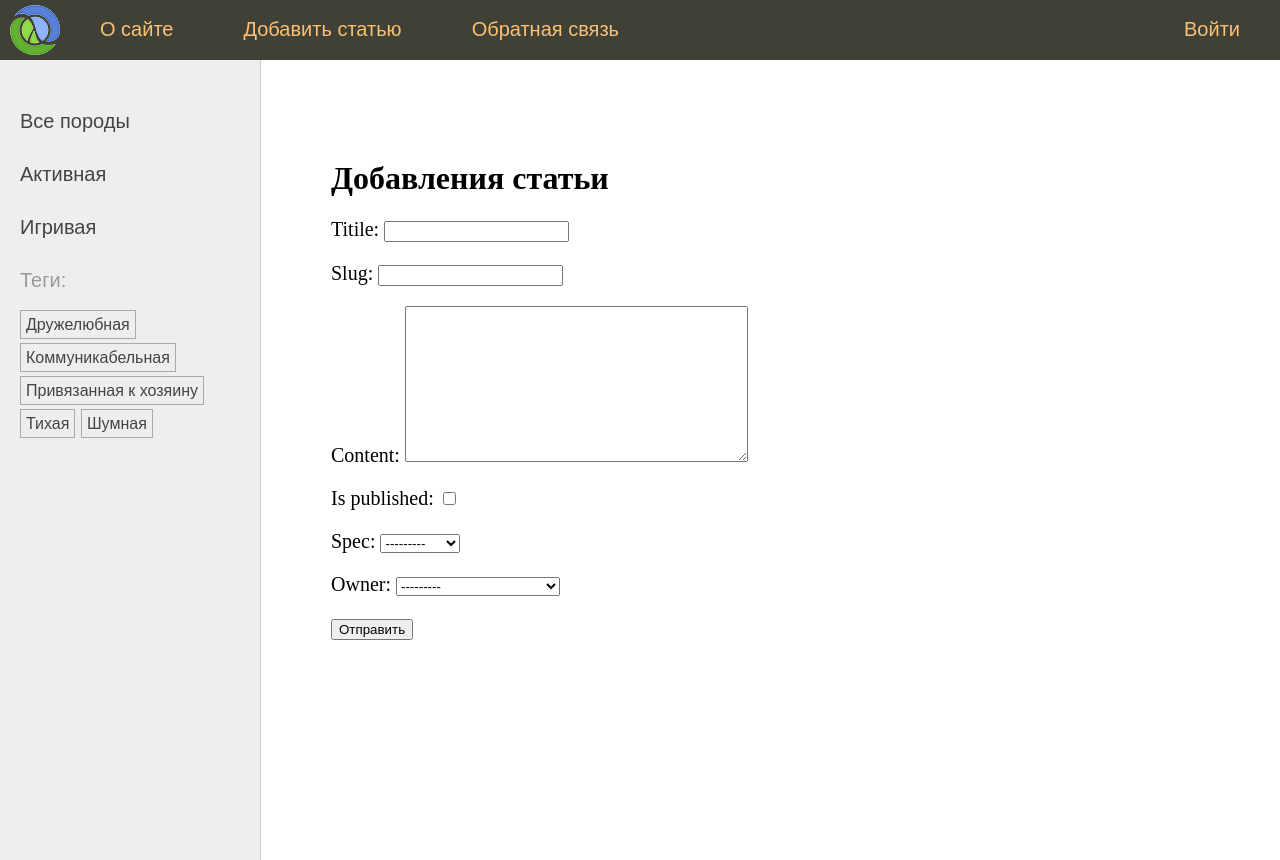
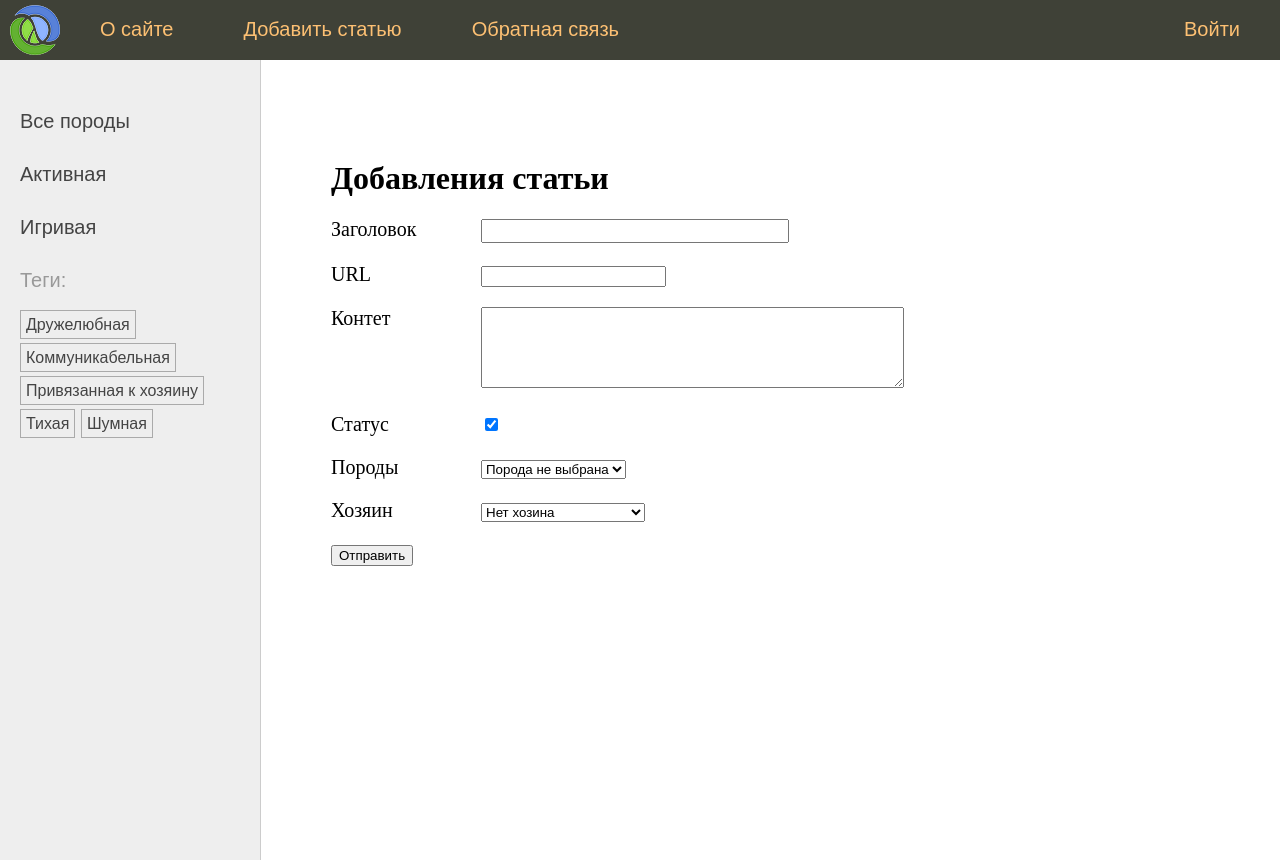
Before and after one commit to w1ntexx/Django, a Django app: page /addpage/ in a window 1280 px wide. Run offline with Django 4.2, Linux system fonts and the light colour scheme; data comes from the database, SQL or seed files in the repository.

Commit message:
add article on site

```diff
--- a/sitetimix/cats/forms.py
+++ b/sitetimix/cats/forms.py
@@ -3,9 +3,9 @@
 
 
 class AddPostForm(forms.Form): # не связанная с моделью
-    titile = forms.CharField(max_length=255)
-    slug = forms.SlugField(max_length=255)
-    content = forms.CharField(widget=forms.Textarea(), required=False)
-    is_published = forms.BooleanField(required=False)
-    spec = forms.ModelChoiceField(queryset=Species.objects.all())
-    owner = forms.ModelChoiceField(queryset=Owner.objects.all(), required=False)
+    titile = forms.CharField(max_length=255, label="Заголовок", widget=forms.TimeInput(attrs={"class": "form-input"}))
+    slug = forms.SlugField(max_length=255, label="URL")
+    content = forms.CharField(widget=forms.Textarea(attrs={"cols": 50, "rows": 5}), required=False, label="Контет")
+    is_published = forms.BooleanField(required=False, initial=True, label="Статус")
+    spec = forms.ModelChoiceField(queryset=Species.objects.all(), empty_label="Порода не выбрана", label="Породы")
+    owner = forms.ModelChoiceField(queryset=Owner.objects.all(), required=False, empty_label="Нет хозина", label="Хозяин")
--- a/sitetimix/cats/templates/cats/addpage.html
+++ b/sitetimix/cats/templates/cats/addpage.html
@@ -4,7 +4,10 @@
 <h1>{{ title }}</h1>
 <form action="" method="post">
     {% csrf_token %}
-    {{ form.as_p }}
+    {% for f in form %}
+        <p><label class="form-label" for="{{ f.id_for_label }}">{{ f.label }}</label>{{ f }}</p>
+        <div class="form-error">{{ f.errors}}</div>
+    {% endfor %}
     <p><button type="submit">Отправить</button></p>
 </form>
 {% endblock %}
--- a/sitetimix/cats/views.py
+++ b/sitetimix/cats/views.py
@@ -58,7 +58,12 @@
     if request.method == "POST":
         form = AddPostForm(request.POST)
         if form.is_valid():
-            print(form.cleaned_data)
+            # print(form.cleaned_data)
+            try:
+                Cat.objects.create(**form.cleaned_data)
+                return redirect("home")
+            except:
+                form.add_error(None, "Ошибка добавления поста")
     else:
         form = AddPostForm()
 
```
